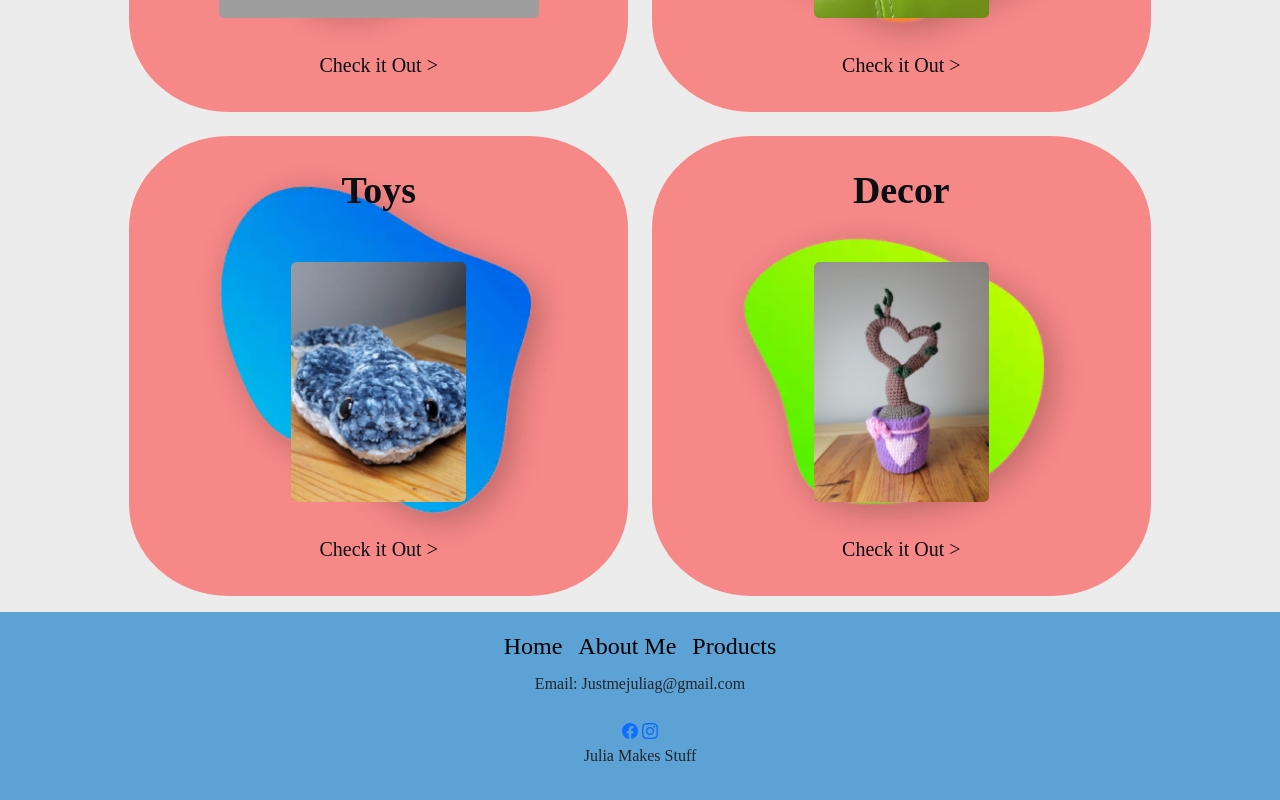
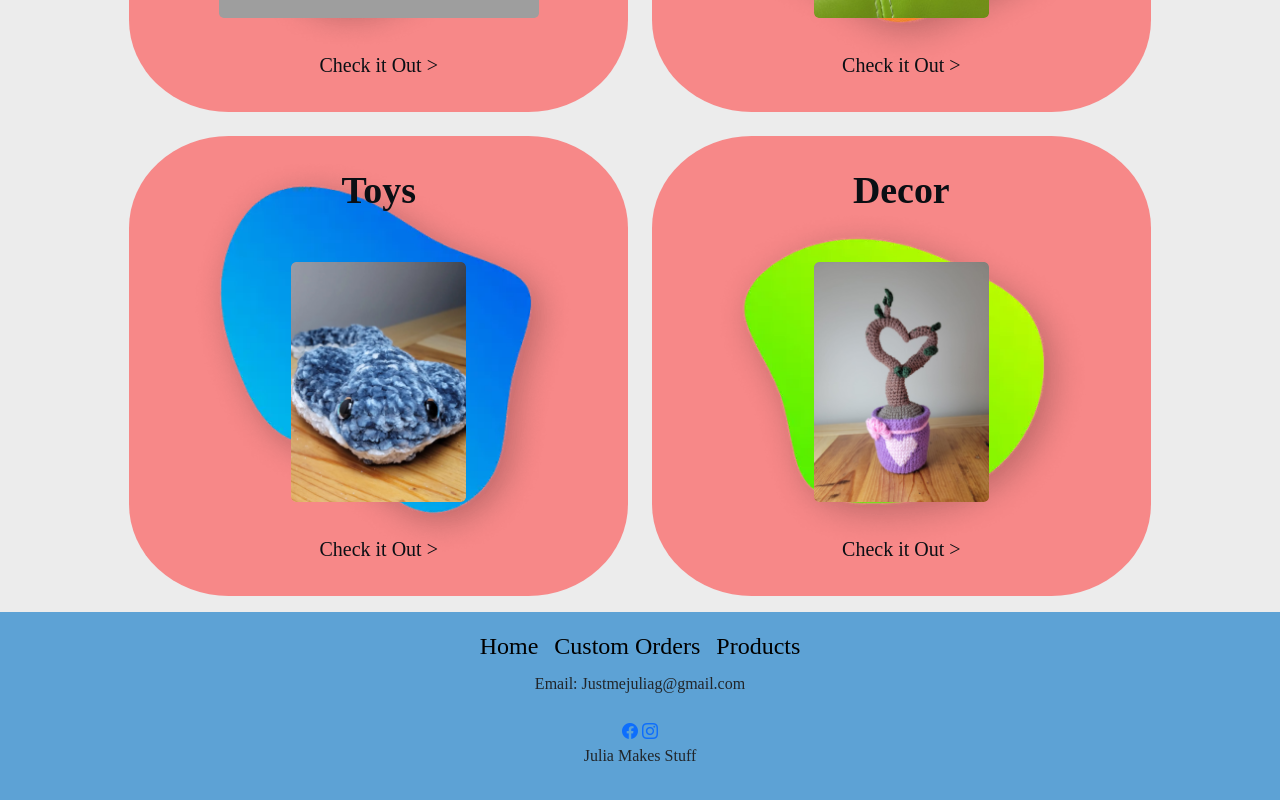
Before and after one commit to Atremblay9/JuliaMakesStuff, a website built with Parcel: page index.html in a window 1280 px wide. Shown: the part 1698-2498 px from the top of the page. Built offline with nearby package versions, Linux system fonts and the light colour scheme; grey boxes are pictures that could not be loaded; a web font is replaced by a local one.

Commit message:
footer edit

```diff
--- a/index.html
+++ b/index.html
@@ -110,7 +110,7 @@
             <div class="contact container text-center ">
                 <nav class="footer-nav ">
                     <a href="#">Home</a>
-                    <a href="#">About Me</a>
+                    <a href="custom.html">Custom Orders</a>
                     <a href="products.html">Products</a>
                 </nav>
                 <p class="p-2">Email: Justmejuliag@gmail.com</p>
```
Also changed, not shown: custom.html (+2 -2 lines), products.html (+1 -1 lines).
